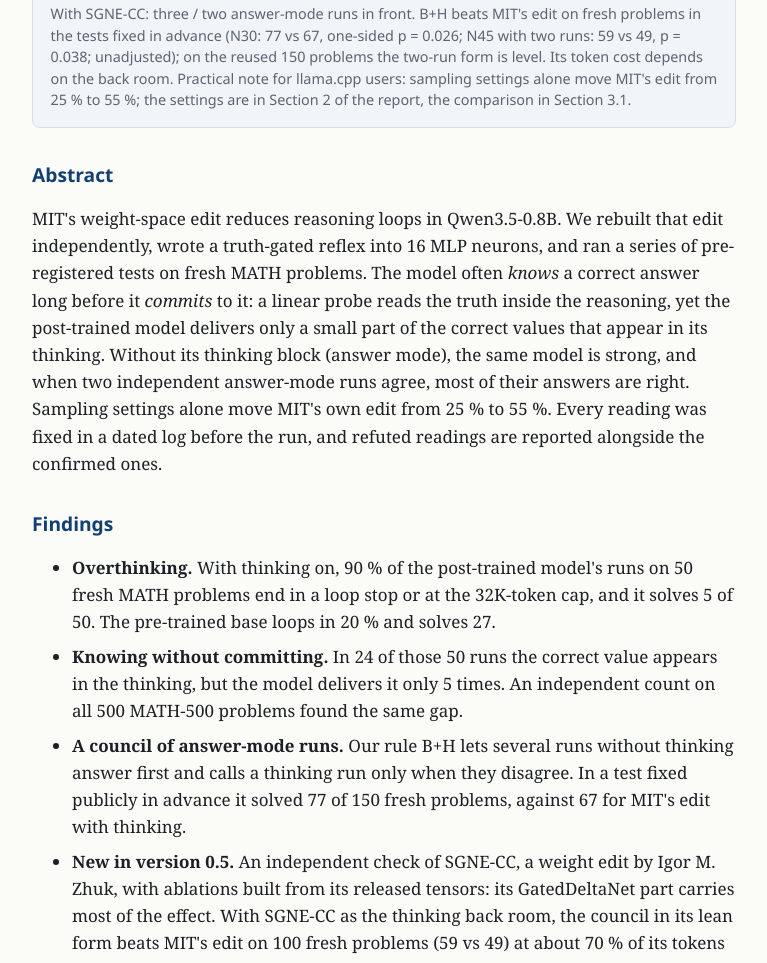
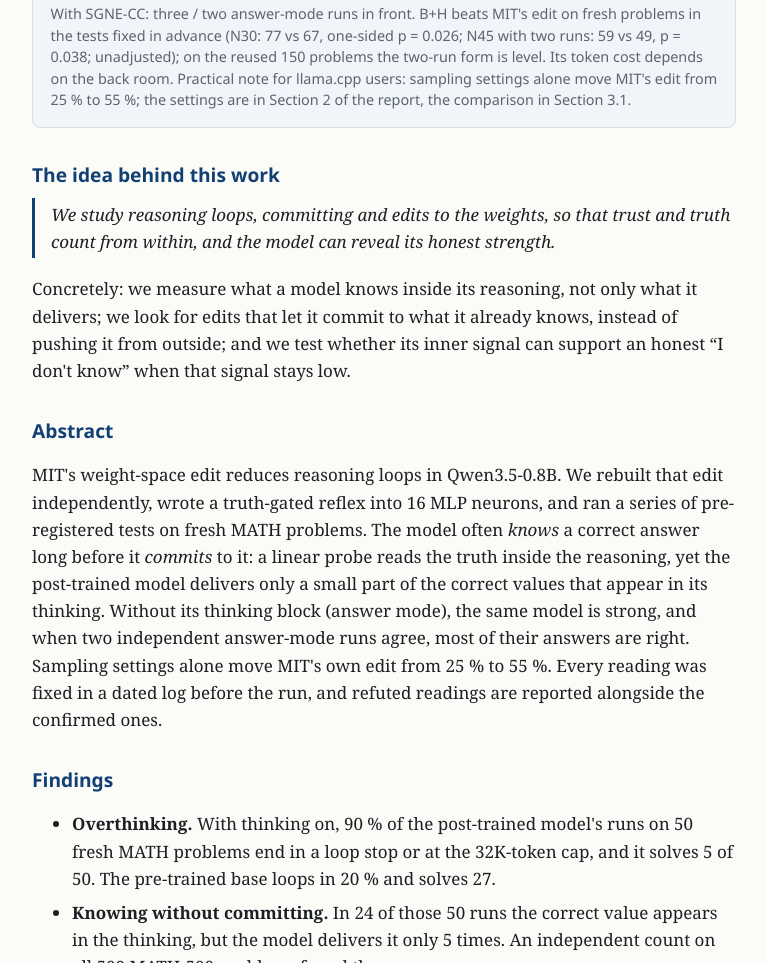
Before and after one commit to NeoCortex0815/knowing-is-not-committing, a plain HTML site: page docs/index.html in a window 1280 px wide. Shown: the part 1076-2039 px from the top of the page, without its empty margins (256-1023 px from the left). Drawn offline with Linux system fonts and the light colour scheme.

Commit message:
Landing page and README: the idea behind this work
Co-Authored-By: Claude Opus 5.5 <noreply@anthropic.com>

```diff
--- a/docs/index.html
+++ b/docs/index.html
@@ -83,6 +83,7 @@ th { color: var(--muted); font-weight: 600; }
 .tablewrap { overflow-x: auto; }
 .bh th:nth-child(2), .bh td:nth-child(2) { text-align: left; }
 .note { font: .9rem/1.5 "Segoe UI", system-ui, sans-serif; color: var(--muted); margin: .8rem 0 0; }
+.motto { font-style: italic; border-left: 3px solid var(--accent); padding: .2rem 0 .2rem 1rem; margin: 0 0 1rem; }
 button.copy { font: .85rem "Segoe UI", system-ui, sans-serif; padding: .35rem .7rem; border: 1px solid var(--line); border-radius: 6px; background: var(--box); color: var(--text); cursor: pointer; }
 @media (max-width: 34rem) { .bar { grid-template-columns: 7.5rem 1fr 3rem; } table { font-size: .78rem; } th, td { padding: .3rem .25rem; } h1 { font-size: 1.8rem; } }
 footer { margin-top: 3rem; padding-top: 1rem; border-top: 1px solid var(--line); font: .9rem/1.5 "Segoe UI", system-ui, sans-serif; color: var(--muted); }
@@ -138,6 +139,13 @@ one-sided p = 0.026; N45 with two runs: 59 vs 49, p = 0.038; unadjusted); on the
 token cost depends on the back room. Practical note for llama.cpp users: sampling settings alone move MIT's edit from 25 % to 55 %; the settings are in Section 2 of
 the report, the comparison in Section 3.1.</p>
 </section>
+
+<h2>The idea behind this work</h2>
+<p class="motto">We study reasoning loops, committing and edits to the weights, so that trust and truth count from within, and the
+model can reveal its honest strength.</p>
+<p>Concretely: we measure what a model knows inside its reasoning, not only what it delivers; we look for edits that let it commit
+to what it already knows, instead of pushing it from outside; and we test whether its inner signal can support an honest
+&ldquo;I don't know&rdquo; when that signal stays low.</p>
 
 <h2>Abstract</h2>
 <p>MIT's weight-space edit reduces reasoning loops in Qwen3.5-0.8B. We rebuilt that edit independently, wrote a truth-gated reflex
```
Also changed, not shown: 1 other file.
